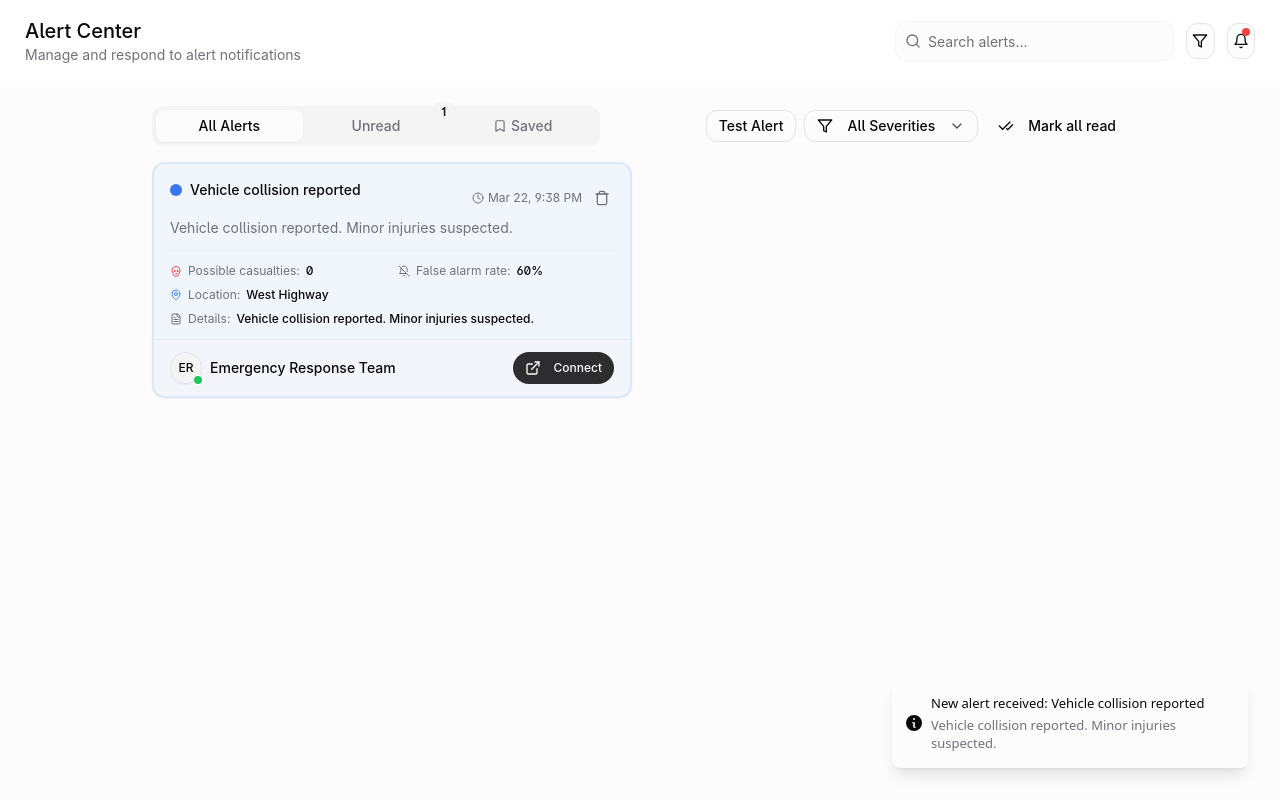
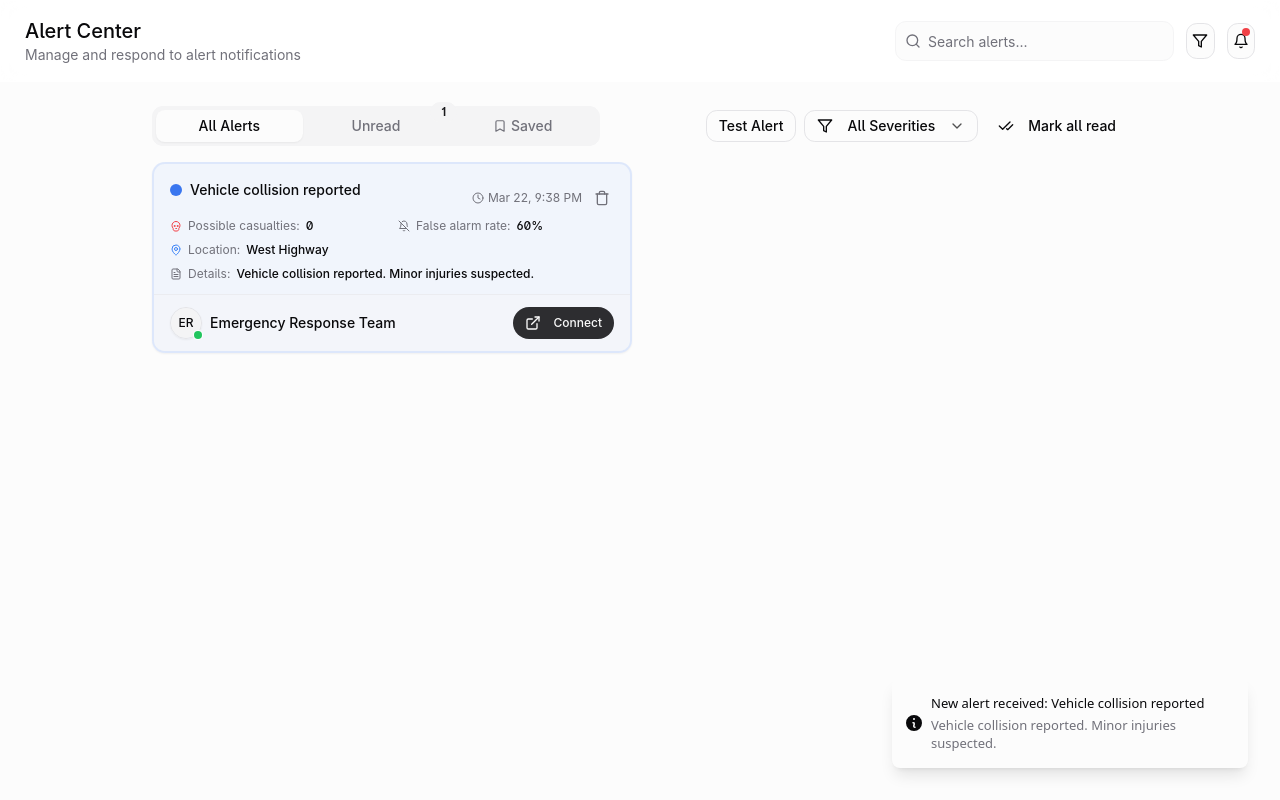
Before and after one commit to Deepakv1210/florian-ai-dashboard, a React (Vite) app: page / in a window 1280 px wide. Both pictures are taken after a click on the button "Test Alert". Built offline with nearby package versions, Linux system fonts and the light colour scheme.

Commit message:
Refactor AlertCard component
Modify AlertCard to display only relevant details.

```diff
--- a/src/components/AlertCard.tsx
+++ b/src/components/AlertCard.tsx
@@ -97,14 +97,7 @@ const AlertCard: React.FC<AlertCardProps> = ({
         </CardHeader>
 
         <CardContent className="pb-3 pt-0 px-4">
-          <p className="text-sm text-muted-foreground mb-3">
-            {alert.message}
-          </p>
-
-          {/* Only show the details section if at least one detail property exists */}
-          {(alert.possible_death !== undefined || alert.false_alarm !== undefined ||
-            alert.location || alert.description) && (
-            <div className="grid grid-cols-2 gap-x-3 gap-y-2 text-xs border-t border-border/30 pt-3">
+          <div className="grid grid-cols-2 gap-x-3 gap-y-2 text-xs">
             {alert.possible_death !== undefined && (
               <div className="flex items-center gap-1.5">
                 <Skull className="h-3 w-3 text-severity-high" />
@@ -137,7 +130,6 @@ const AlertCard: React.FC<AlertCardProps> = ({
               </div>
             )}
           </div>
-          )}
         </CardContent>
 
         <CardFooter className="px-4 py-3 flex items-center justify-between bg-secondary/40 border-t border-border/50">
```
Lines whose indentation alone changed are shown as unchanged.
